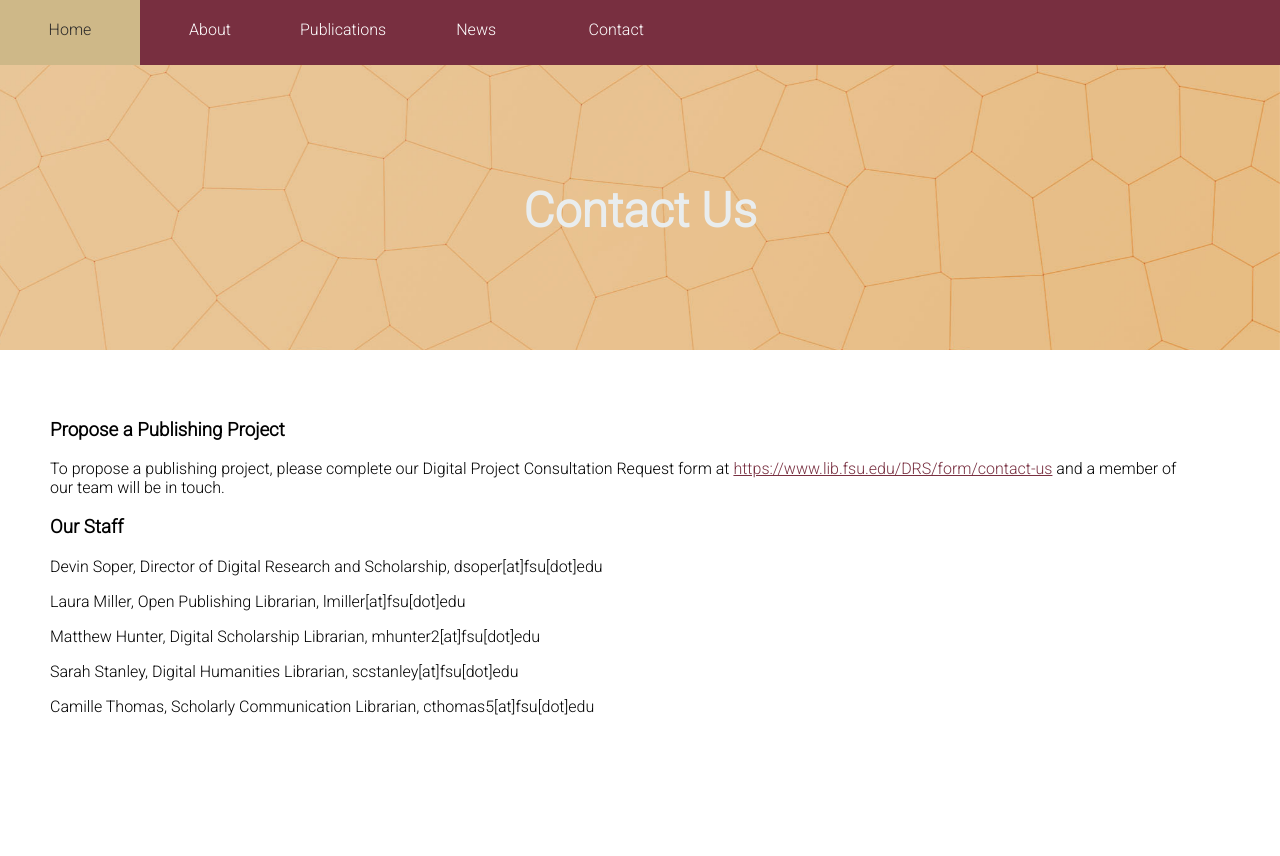
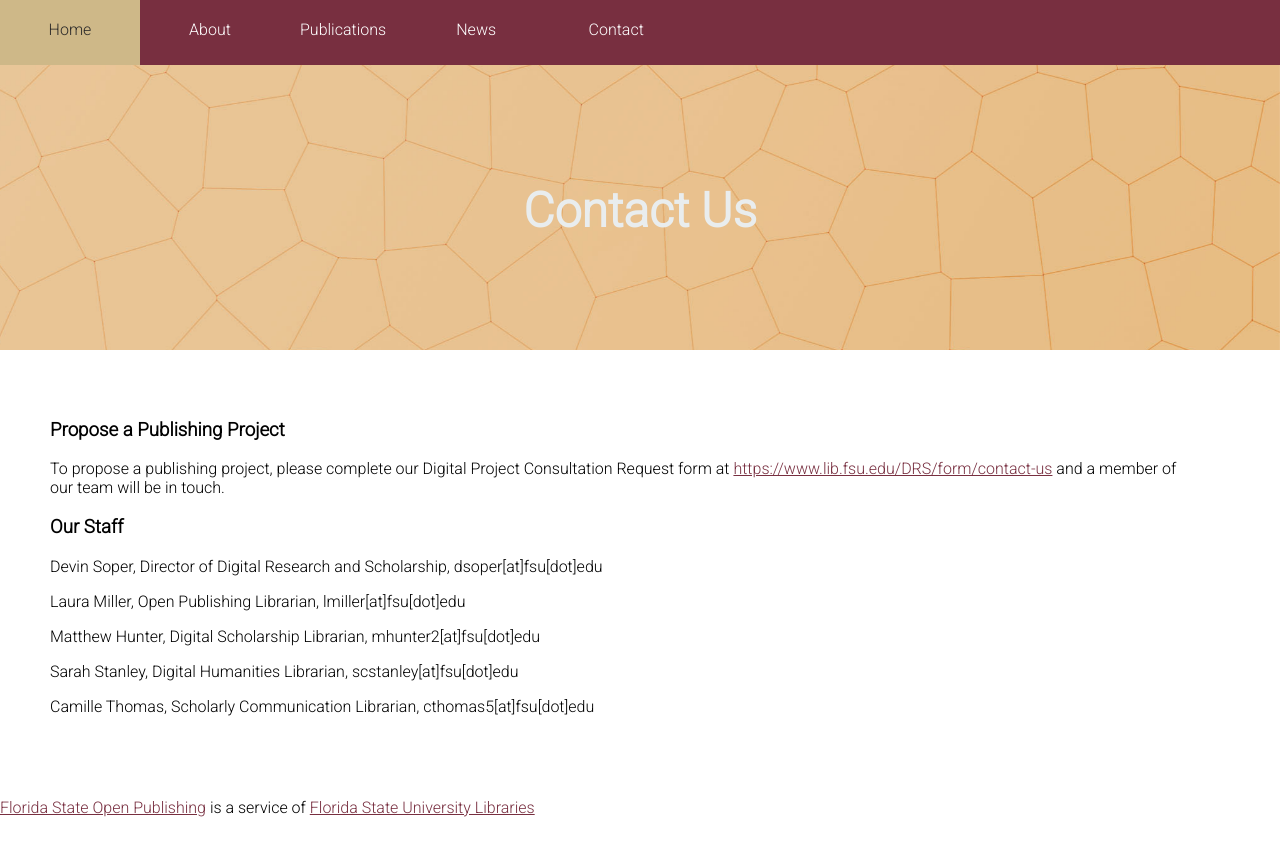
Before and after one commit to fsulibpub/fsulibpub.github.io, a Jekyll site: the page built from contact.md, in a window 1280 px wide. Shown: the top 856 px of the page. Built offline with Jekyll 4.4.1, drawn with Linux system fonts in a browser that asks for light colours.

Commit message:
Update default.html

```diff
--- a/_layouts/default.html
+++ b/_layouts/default.html
@@ -15,5 +15,8 @@
     <div class="container">
       {{ content }}
     </div>
+    <footer>
+      <p><a href="http://publishing.lib.fsu.edu/">Florida State Open Publishing</a> is a service of <a href="https://www.lib.fsu.edu/">Florida State University Libraries</a></p>
+    </footer>
   </body>
 </html>
```
